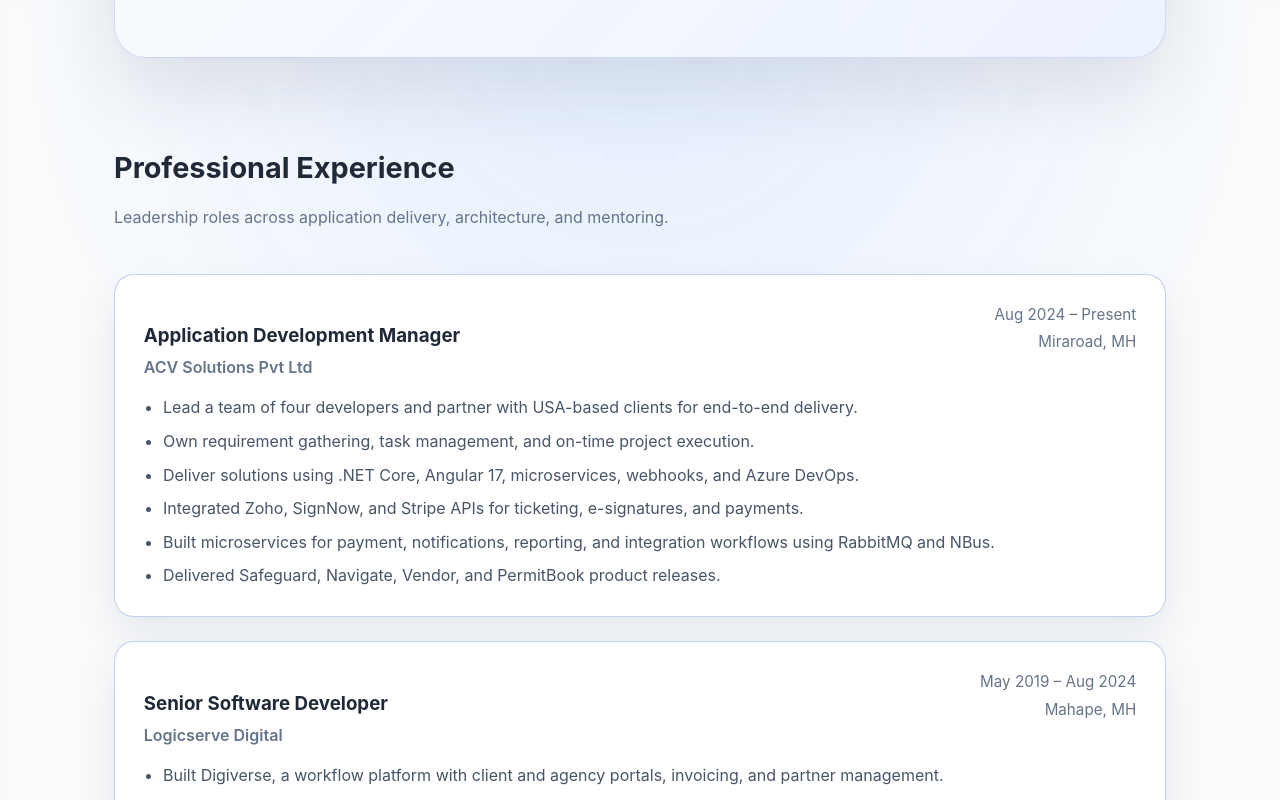
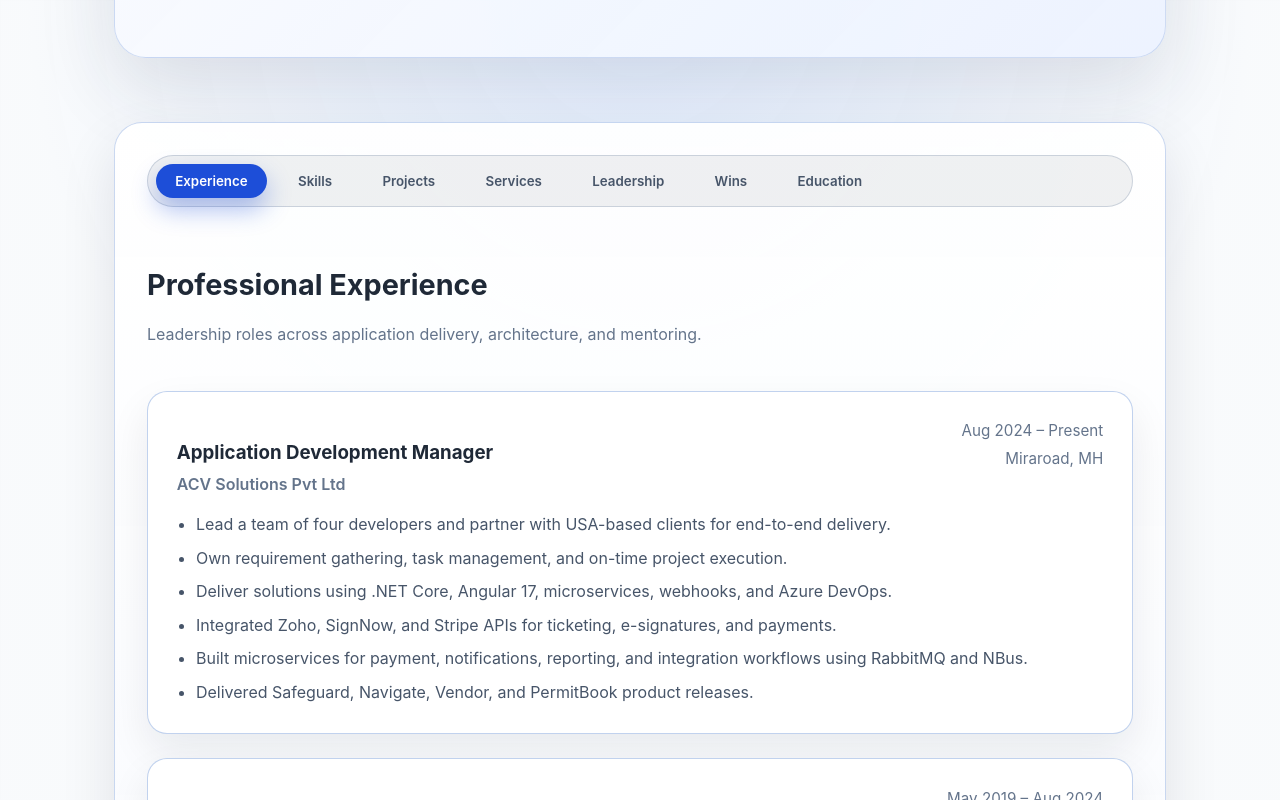
Before and after one commit to aniket28021993/PortFolio, a React (Vite) app in the folder PortFolio-React/portfolio-react/: page / in a window 1280 px wide. Shown: the part 800-1600 px from the top of the page. Built offline with nearby package versions, Linux system fonts and the light colour scheme.

Commit message:
Add module tab navigation to portfolio

```diff
--- a/PortFolio-React/portfolio-react/src/App.css
+++ b/PortFolio-React/portfolio-react/src/App.css
@@ -174,6 +174,55 @@
   display: flex;
   flex-direction: column;
   gap: 1.8rem;
+}
+
+.tabbed-sections {
+  display: flex;
+  flex-direction: column;
+  gap: 2rem;
+  background: linear-gradient(180deg, rgba(255, 255, 255, 0.92), rgba(246, 249, 255, 0.9));
+  padding: 2rem;
+  border-radius: 28px;
+  border: 1px solid rgba(167, 191, 231, 0.6);
+  box-shadow: 0 24px 55px rgba(15, 23, 42, 0.1);
+}
+
+.tab-bar {
+  display: flex;
+  flex-wrap: wrap;
+  gap: 0.75rem;
+  padding: 0.5rem;
+  border-radius: 999px;
+  background: rgba(15, 23, 42, 0.06);
+  border: 1px solid rgba(148, 163, 184, 0.4);
+}
+
+.tab-button {
+  border: none;
+  background: transparent;
+  color: #475569;
+  font-weight: 600;
+  padding: 0.55rem 1.2rem;
+  border-radius: 999px;
+  cursor: pointer;
+  transition: all 0.2s ease;
+}
+
+.tab-button:hover {
+  background: rgba(59, 91, 219, 0.12);
+  color: #1d4ed8;
+}
+
+.tab-button.active {
+  background: #1d4ed8;
+  color: #ffffff;
+  box-shadow: 0 12px 24px rgba(29, 78, 216, 0.35);
+}
+
+.tab-panel {
+  display: grid;
+  gap: 1.5rem;
+  min-height: 320px;
 }
 
 .section-heading h2 {
@@ -376,4 +425,8 @@
   .experience-meta {
     align-items: flex-start;
   }
+
+  .tab-bar {
+    border-radius: 20px;
+  }
 }
--- a/PortFolio-React/portfolio-react/src/App.tsx
+++ b/PortFolio-React/portfolio-react/src/App.tsx
@@ -1,3 +1,4 @@
+import { useState } from 'react'
 import './App.css'
 
 const skillGroups = [
@@ -159,7 +160,19 @@
   'AccountingService',
 ]
 
+const tabs = [
+  { id: 'experience', label: 'Experience' },
+  { id: 'skills', label: 'Skills' },
+  { id: 'projects', label: 'Projects' },
+  { id: 'services', label: 'Services' },
+  { id: 'leadership', label: 'Leadership' },
+  { id: 'accomplishments', label: 'Wins' },
+  { id: 'education', label: 'Education' },
+] as const
+
 function App() {
+  const [activeTab, setActiveTab] = useState<(typeof tabs)[number]['id']>('experience')
+
   return (
     <div className="app">
       <header className="hero">
@@ -207,6 +220,24 @@
         </div>
       </header>
 
+      <section className="tabbed-sections">
+        <div className="tab-bar" role="tablist" aria-label="Portfolio modules">
+          {tabs.map((tab) => (
+            <button
+              key={tab.id}
+              type="button"
+              role="tab"
+              aria-selected={activeTab === tab.id}
+              className={`tab-button ${activeTab === tab.id ? 'active' : ''}`}
+              onClick={() => setActiveTab(tab.id)}
+            >
+              {tab.label}
+            </button>
+          ))}
+        </div>
+
+        <div className="tab-panel">
+          {activeTab === 'experience' && (
             <section className="section">
               <div className="section-heading">
                 <h2>Professional Experience</h2>
@@ -234,7 +265,9 @@
                 ))}
               </div>
             </section>
+          )}
 
+          {activeTab === 'skills' && (
             <section className="section">
               <div className="section-heading">
                 <h2>Technical Skills</h2>
@@ -255,7 +288,9 @@
                 ))}
               </div>
             </section>
+          )}
 
+          {activeTab === 'projects' && (
             <section className="section">
               <div className="section-heading">
                 <h2>Key Platforms Delivered</h2>
@@ -272,7 +307,9 @@
                 ))}
               </div>
             </section>
+          )}
 
+          {activeTab === 'services' && (
             <section className="section dark-panel">
               <div className="section-heading">
                 <h2>Microservices & Integrations</h2>
@@ -298,7 +335,9 @@
                 </div>
               </div>
             </section>
+          )}
 
+          {activeTab === 'leadership' && (
             <section className="section">
               <div className="section-heading">
                 <h2>Leadership & Management Skills</h2>
@@ -312,7 +351,9 @@
                 ))}
               </div>
             </section>
+          )}
 
+          {activeTab === 'accomplishments' && (
             <section className="section">
               <div className="section-heading">
                 <h2>Accomplishments</h2>
@@ -324,7 +365,9 @@
                 ))}
               </ul>
             </section>
+          )}
 
+          {activeTab === 'education' && (
             <section className="section">
               <div className="section-heading">
                 <h2>Education</h2>
@@ -340,6 +383,9 @@
                 ))}
               </div>
             </section>
+          )}
+        </div>
+      </section>
     </div>
   )
 }
```
Lines whose indentation alone changed are shown as unchanged.
